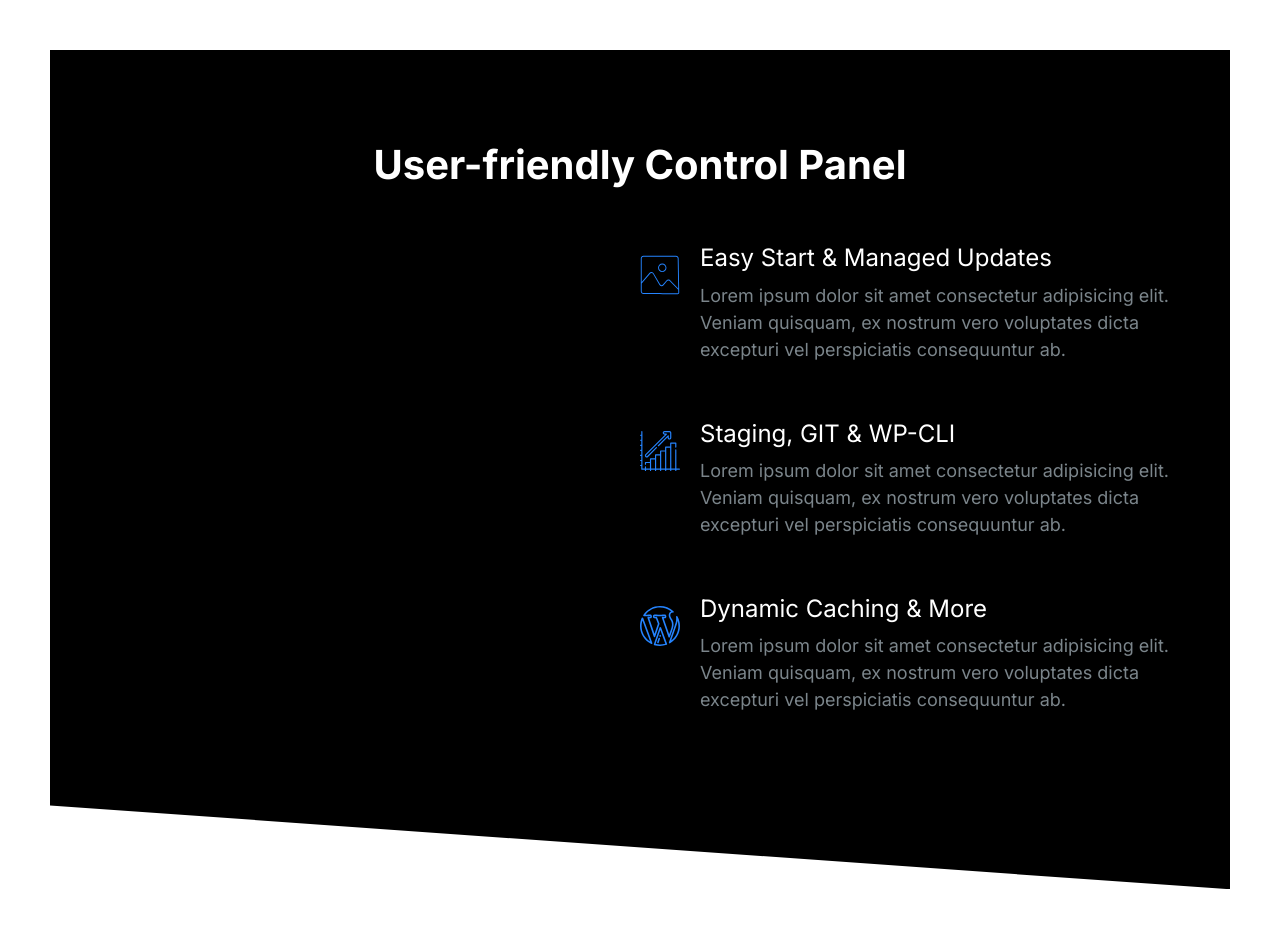
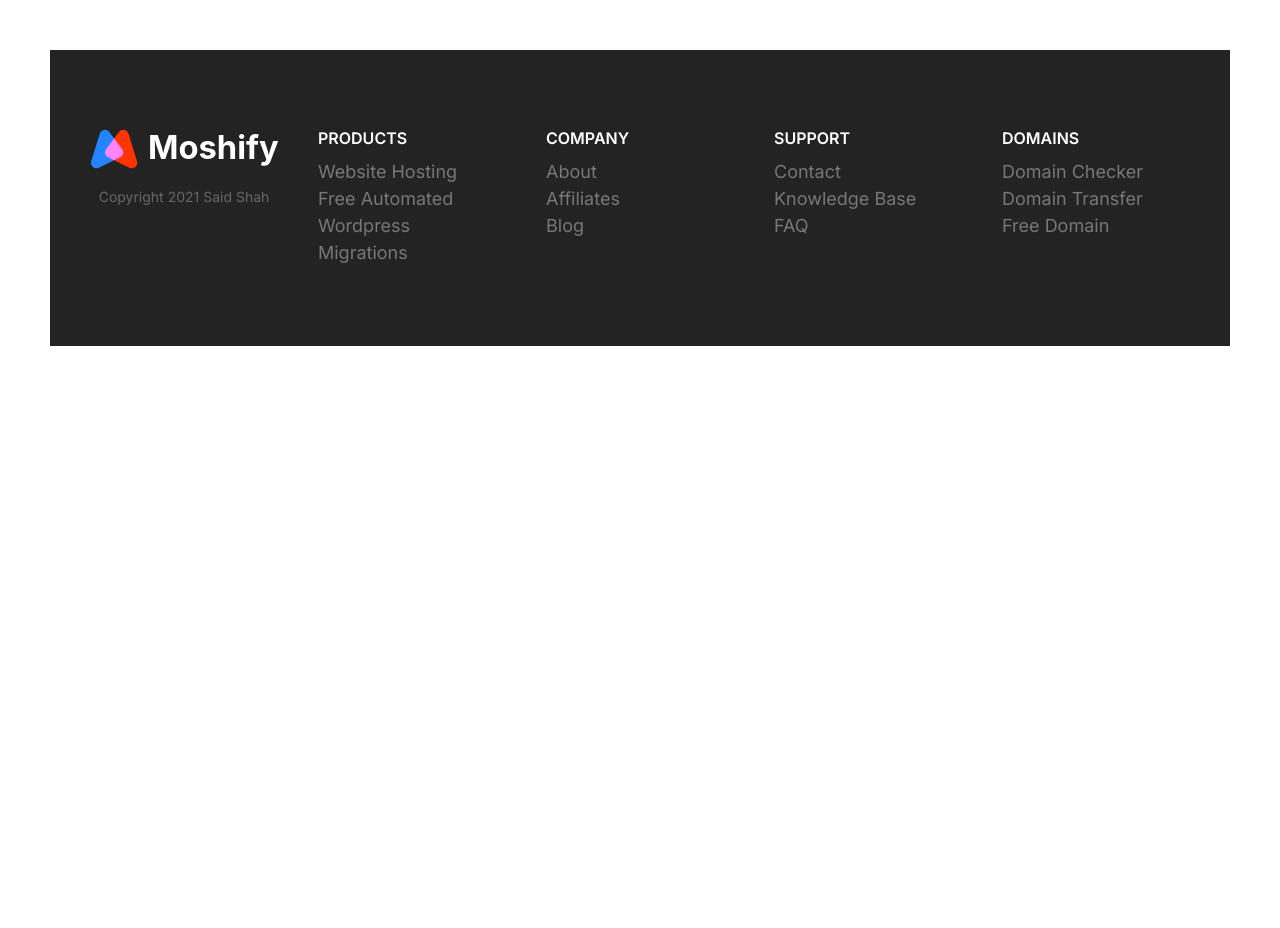
Before and after one commit to SaidShahAhmadi/Shahify1, a plain HTML site: page index.html in a window 1280 px wide. After the commit the page ends 800 px from the top, so only its background shows below. Drawn offline with Linux system fonts and the light colour scheme.

Commit message:
build block footer

```diff
--- a/css/styles.css
+++ b/css/styles.css
@@ -811,4 +811,77 @@ a {
     max-width: 700px;
   }
 }
-/* Testimonials Block */
+
+/* footer */
+.footer {
+  background: #232323;
+}
+
+.footer a {
+  color: #777;
+  transition: color 0.3s;
+}
+
+.footer a:hover {
+  color: #fff;
+}
+.footer__section {
+  padding: 2rem;
+  border-bottom: 1px solid #393939;
+}
+
+.footer__section .list {
+  margin: 0;
+}
+.footer__heading {
+  text-transform: uppercase;
+  font-weight: 600;
+}
+
+.footer__brand {
+  margin-top: 5rem;
+  text-align: center;
+}
+
+.footer__brand img {
+  width: 100%;
+  max-width: 230px;
+}
+
+.footer__copyright {
+  font-size: 2.1rem;
+  color: #fff;
+  opacity: 0.3;
+}
+
+@media screen and (min-width: 768px) {
+  .footer__sections {
+    grid-template-columns: repeat(auto-fit, minmax(10rem, 1fr));
+  }
+
+  .footer .collapsible__chevron {
+    display: none;
+  }
+
+  .footer .collapsible__content {
+    opacity: 1;
+    max-height: 100%;
+  }
+
+  .footer__brand {
+    order: -1;
+    margin-top: 1rem;
+  }
+
+  .footer__copyright {
+    font-size: 1.4rem;
+  }
+
+  .footer__section {
+    border: 0;
+  }
+
+  .footer__heading {
+    font-size: 1.6rem;
+  }
+}
--- a/index.html
+++ b/index.html
@@ -13,77 +13,74 @@
     <link rel="stylesheet" href="css/styles.css" />
   </head>
   <body style="padding: 5rem">
-    <section class="block block--dark block--skewed-right block-showcase">
-      <header class="block__header">
-        <h2>User-friendly Control Panel</h2>
-      </header>
-      <div class="container grid grid--1x2">
-        <picture class="block-showcase__image">
-          <source
-            type="image/webp"
-            srcset="images/ipad.webp 1x, images/ipad@2x.webp 2x"
-          />
-          <source
-            type="image/png"
-            srcset="images/ipad.png 1x, images/ipad@2x.png 2x"
-          />
-          <img src="images/ipad.png" alt="" />
-        </picture>
-        <ul class="list">
-          <li>
-            <div class="media">
-              <div class="media__image">
-                <svg class="icon icon--primary">
-                  <use xlink:href="images/sprite.svg#snap"></use>
-                </svg>
-              </div>
-              <div class="media__body">
-                <h3 class="media__title">Easy Start & Managed Updates</h3>
-                <p>
-                  Lorem ipsum dolor sit amet consectetur adipisicing elit.
-                  Veniam quisquam, ex nostrum vero voluptates dicta excepturi
-                  vel perspiciatis consequuntur ab.
-                </p>
-              </div>
-            </div>
-          </li>
-          <li>
-            <div class="media">
-              <div class="media__image">
-                <svg class="icon icon--primary">
-                  <use xlink:href="images/sprite.svg#growth"></use>
-                </svg>
-              </div>
-              <div class="media__body">
-                <h3 class="media__title">Staging, GIT & WP-CLI</h3>
-                <p>
-                  Lorem ipsum dolor sit amet consectetur adipisicing elit.
-                  Veniam quisquam, ex nostrum vero voluptates dicta excepturi
-                  vel perspiciatis consequuntur ab.
-                </p>
-              </div>
-            </div>
-          </li>
-          <li>
-            <div class="media">
-              <div class="media__image">
-                <svg class="icon icon--primary">
-                  <use xlink:href="images/sprite.svg#wordpress"></use>
-                </svg>
-              </div>
-              <div class="media__body">
-                <h3 class="media__title">Dynamic Caching & More</h3>
-                <p>
-                  Lorem ipsum dolor sit amet consectetur adipisicing elit.
-                  Veniam quisquam, ex nostrum vero voluptates dicta excepturi
-                  vel perspiciatis consequuntur ab.
-                </p>
-              </div>
-            </div>
-          </li>
-        </ul>
+    <footer class="block block--dark footer">
+      <div class="container grid footer__sections">
+        <section class="collapsible collapsible--expanded footer__section">
+          <header class="collapsible__header">
+            <h2 class="collapsible__heading footer__heading">products</h2>
+            <svg class="icon icon--white collapsible__chevron">
+              <use xlink:href="images/sprite.svg#chevron"></use>
+            </svg>
+          </header>
+          <div class="collapsible__content">
+            <ul class="list">
+              <li><a href="#">Website Hosting</a></li>
+              <li><a href="#">Free Automated Wordpress</a></li>
+              <li><a href="#">Migrations</a></li>
+            </ul>
+          </div>
+        </section>
+        <section class="collapsible footer__section">
+          <header class="collapsible__header">
+            <h2 class="collapsible__heading footer__heading">company</h2>
+            <svg class="icon icon--white collapsible__chevron">
+              <use xlink:href="images/sprite.svg#chevron"></use>
+            </svg>
+          </header>
+          <div class="collapsible__content">
+            <ul class="list">
+              <li><a href="#">About</a></li>
+              <li><a href="#">Affiliates</a></li>
+              <li><a href="#">Blog</a></li>
+            </ul>
+          </div>
+        </section>
+        <section class="collapsible footer__section">
+          <header class="collapsible__header">
+            <h2 class="collapsible__heading footer__heading">support</h2>
+            <svg class="icon icon--white collapsible__chevron">
+              <use xlink:href="images/sprite.svg#chevron"></use>
+            </svg>
+          </header>
+          <div class="collapsible__content">
+            <ul class="list">
+              <li><a href="#">Contact</a></li>
+              <li><a href="#">Knowledge Base</a></li>
+              <li><a href="#">FAQ</a></li>
+            </ul>
+          </div>
+        </section>
+        <section class="collapsible footer__section">
+          <header class="collapsible__header">
+            <h2 class="collapsible__heading footer__heading">domains</h2>
+            <svg class="icon icon--white collapsible__chevron">
+              <use xlink:href="images/sprite.svg#chevron"></use>
+            </svg>
+          </header>
+          <div class="collapsible__content">
+            <ul class="list">
+              <li><a href="#">Domain Checker</a></li>
+              <li><a href="#">Domain Transfer</a></li>
+              <li><a href="#">Free Domain</a></li>
+            </ul>
+          </div>
+        </section>
+        <section class="footer__brand">
+          <img src="images/logo.svg" alt="" />
+          <p class="footer__copyright">Copyright 2021 Said Shah</p>
+        </section>
       </div>
-    </section>
+    </footer>
 
     <script src="./js/main.js"></script>
   </body>
```
Also changed, not shown: components/block-footer.html (added, +68 -0 lines).
